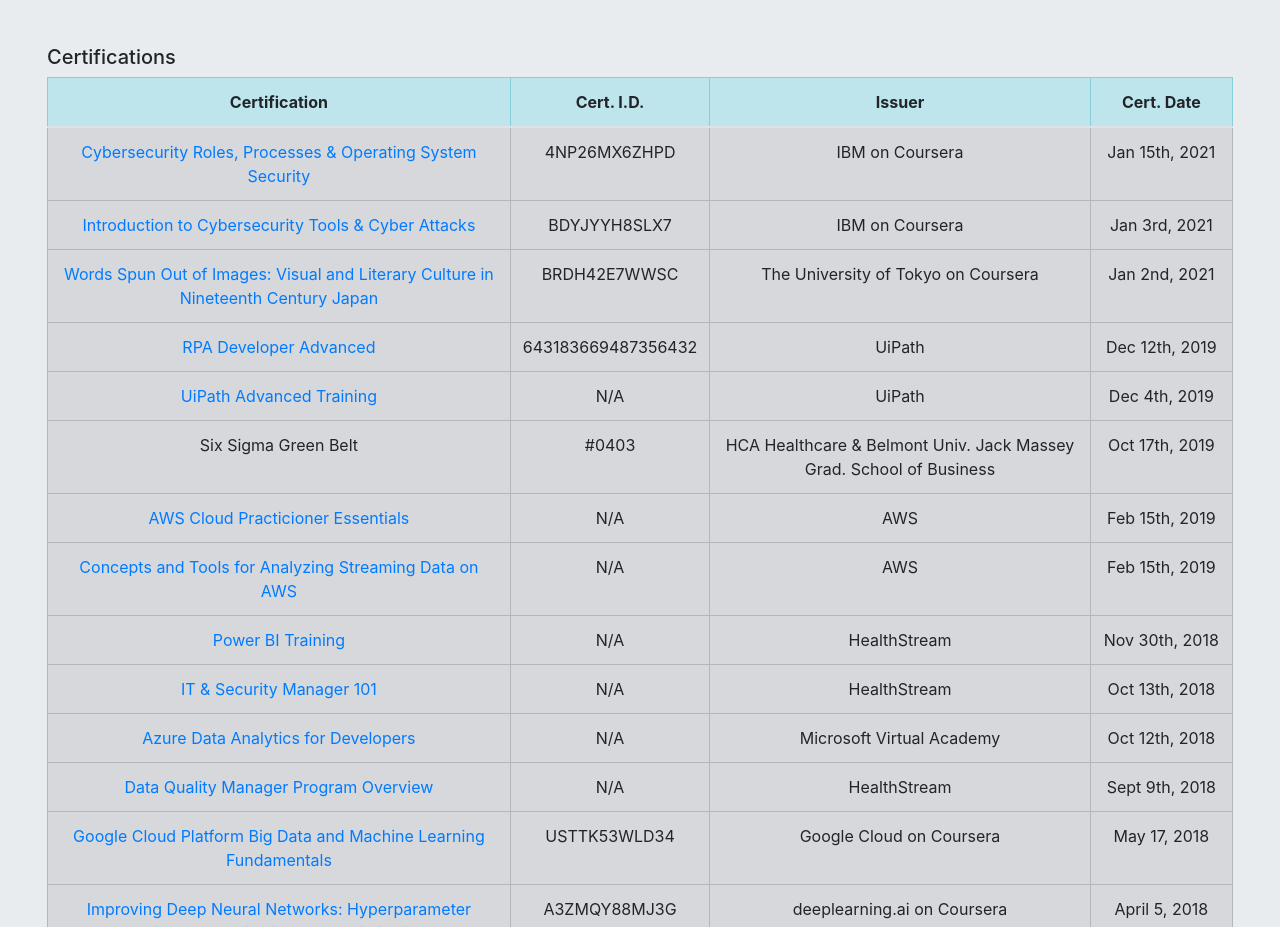
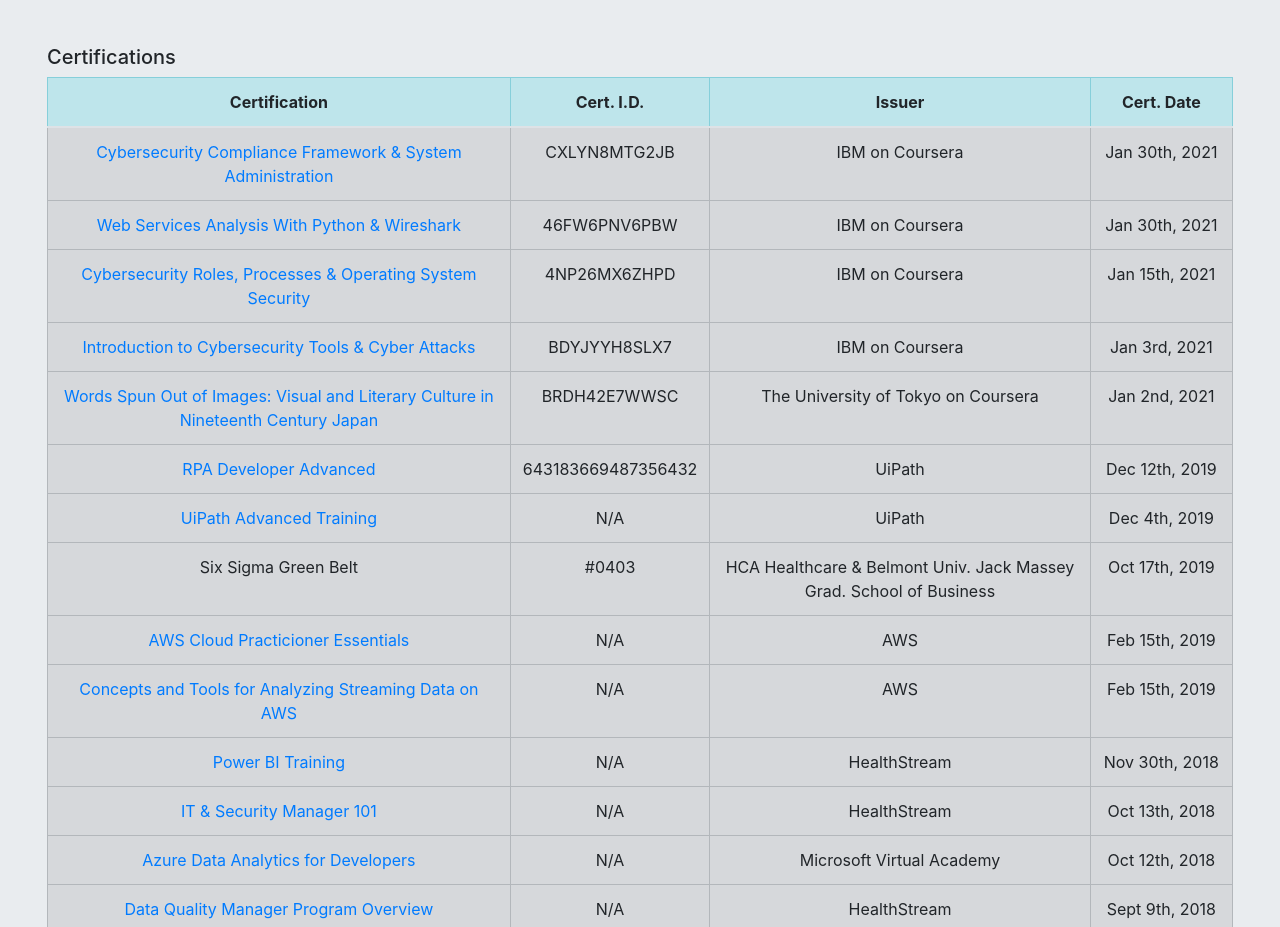
Before and after one commit to B-Harden/Portfolio, a plain HTML site: page experience.html in a window 1280 px wide. Shown: the part 2440-3367 px from the top of the page. Drawn offline with nearby package versions, Linux system fonts and the light colour scheme.

Commit message:
Updating experience page with new certificates.

```diff
--- a/experience.html
+++ b/experience.html
@@ -402,6 +402,22 @@
                                 </thead>
                                 <tbody>
                                     <tr class="table-secondary">
+                                        <td><a href="https://github.com/B-Harden/Portfolio-src/blob/master/Course%20Certificates/CybersecurityComplianceFrameworkAndSystemAdministration(CXLYN8MTG2JB).pdf">
+                                            Cybersecurity Compliance Framework & System Administration</a>
+                                        </td>
+                                        <td>CXLYN8MTG2JB</td>
+                                        <td>IBM on Coursera</td>
+                                        <td>Jan 30th, 2021</td>
+                                    </tr>
+                                    <tr class="table-secondary">
+                                        <td><a href="https://github.com/B-Harden/Portfolio-src/blob/master/Course%20Certificates/WebServicesAnalysisWithPythonAndWireshark(46FW6PNV6PBW).pdf">
+                                            Web Services Analysis With Python & Wireshark</a>
+                                        </td>
+                                        <td>46FW6PNV6PBW</td>
+                                        <td>IBM on Coursera</td>
+                                        <td>Jan 30th, 2021</td>
+                                    </tr>
+                                    <tr class="table-secondary">
                                         <td><a href="https://github.com/B-Harden/Portfolio-src/blob/master/Course%20Certificates/Cybersecurity_RolesProcesses_and_OSSecurity(4NP26MX6ZHPD).pdf">
                                             Cybersecurity Roles, Processes & Operating System Security</a>
                                         </td>
```
